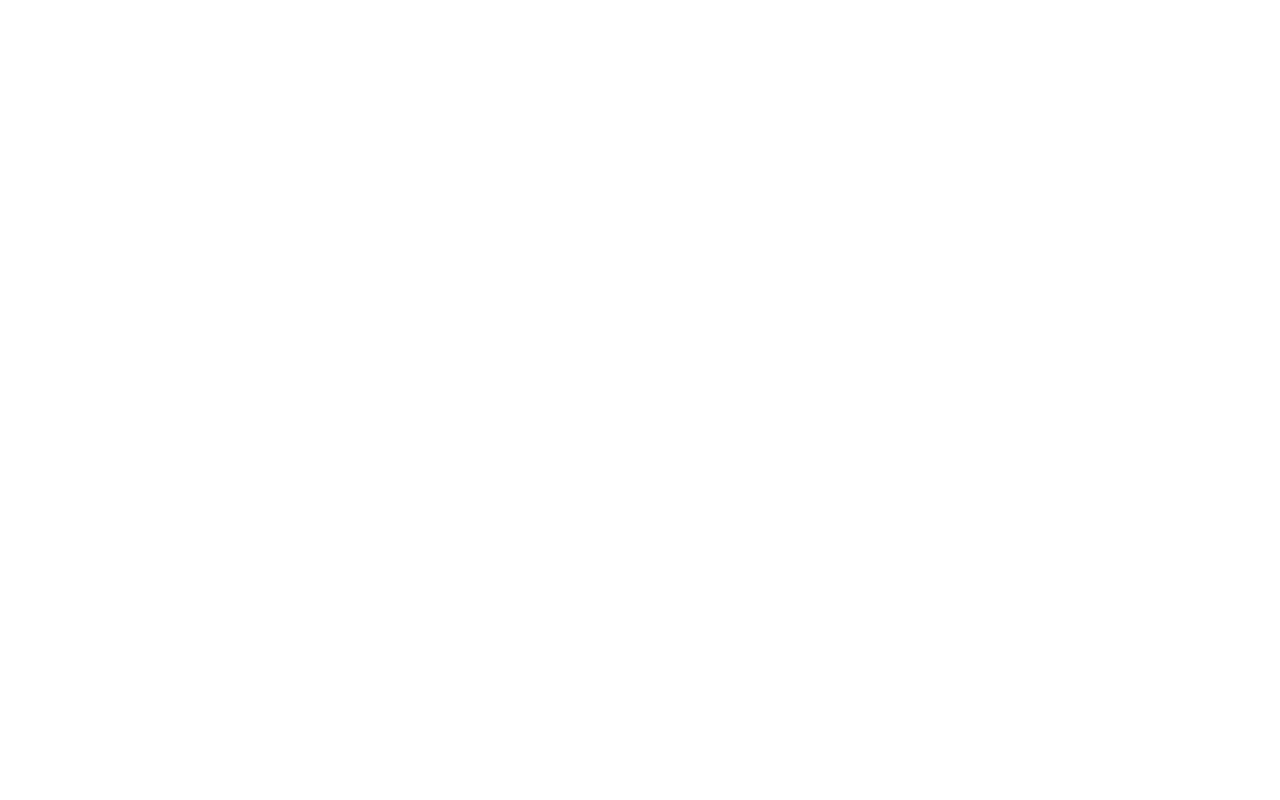
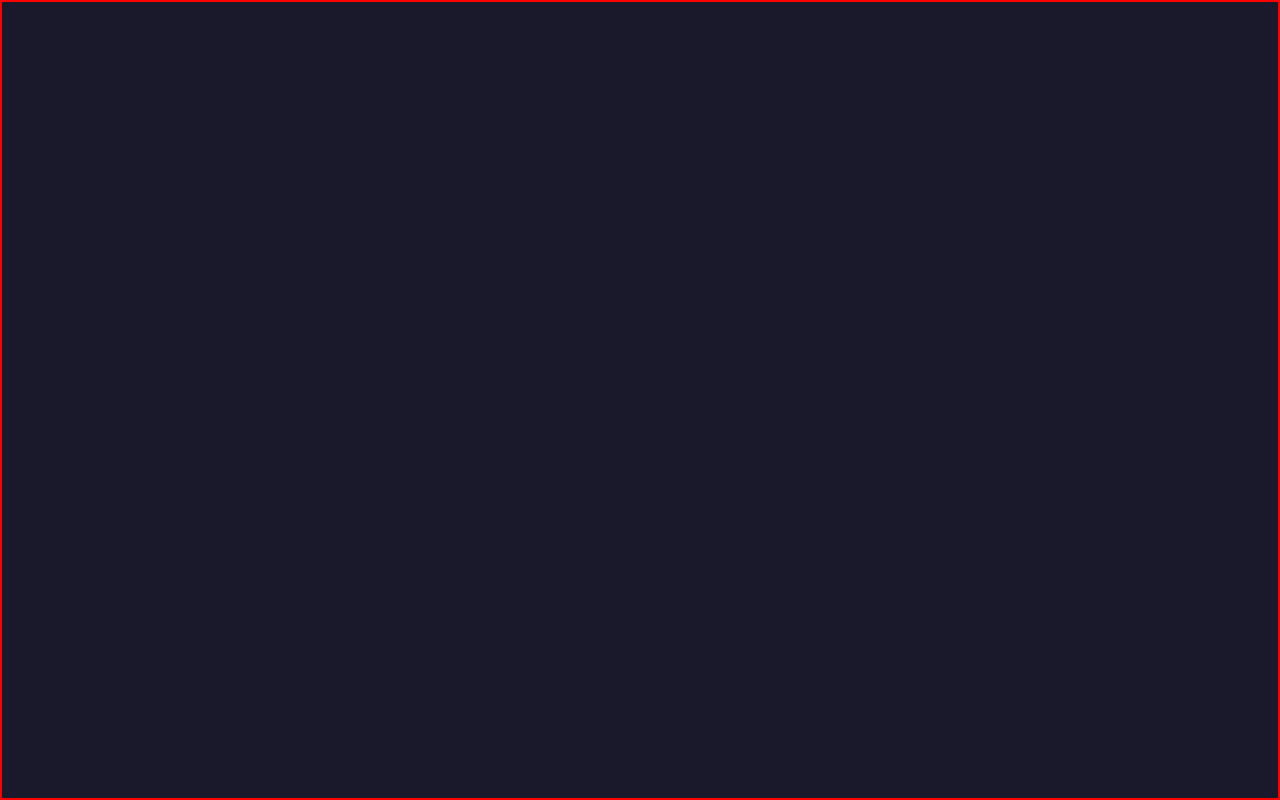
Before and after one commit to Siddharth-Golla/Portfolio-page, a plain HTML site: page index.html in a window 1280 px wide. Drawn offline with Linux system fonts and the light colour scheme.

Commit message:
section elements styled

```diff
--- a/index.html
+++ b/index.html
@@ -8,6 +8,7 @@
     <link rel="stylesheet" href="styles/styles.css">
     <link rel="preconnect" href="https://fonts.googleapis.com">
     <link rel="preconnect" href="https://fonts.gstatic.com" crossorigin>
+    <link rel="stylesheet" href="https://cdnjs.cloudflare.com/ajax/libs/font-awesome/5.15.4/css/all.min.css" integrity="sha512-1ycn6IcaQQ40/MKBW2W4Rhis/DbILU74C1vSrLJxCq57o941Ym01SwNsOMqvEBFlcgUa6xLiPY/NS5R+E6ztJQ==" crossorigin="anonymous" referrerpolicy="no-referrer" />
     <link href="https://fonts.googleapis.com/css2?family=Poppins:ital@0;1&display=swap" rel="stylesheet">
 </head>
 <body>
--- a/styles/styles.scss
+++ b/styles/styles.scss
@@ -36,3 +36,24 @@ body {
     color: var(--color-white);
     transition: var(--transition);
 }
+
+a {
+    display: inline-block;
+    text-decoration: none;
+    color: inherit;
+    font-family: inherit;
+}
+header {
+    height: 100vh;
+    color: var(--color-white);
+    overflow: hidden;
+}
+section {
+    min-height: 100vh;
+    width: 100%;
+    position: absolute;
+    left: 0;
+    top: 0;
+    padding: 3rem 18rem;
+    border: 2px solid red;
+}
```
Also changed, not shown: styles/styles.css, 1 other file.
